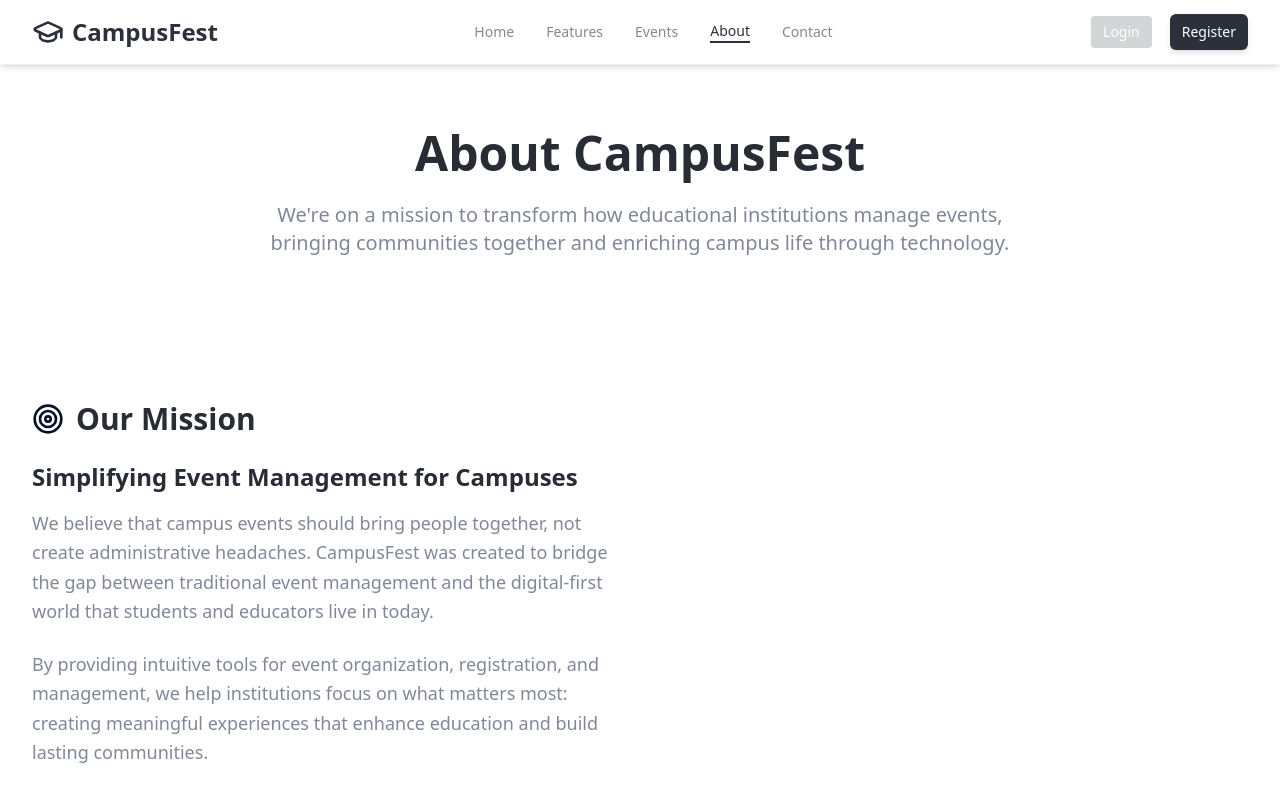
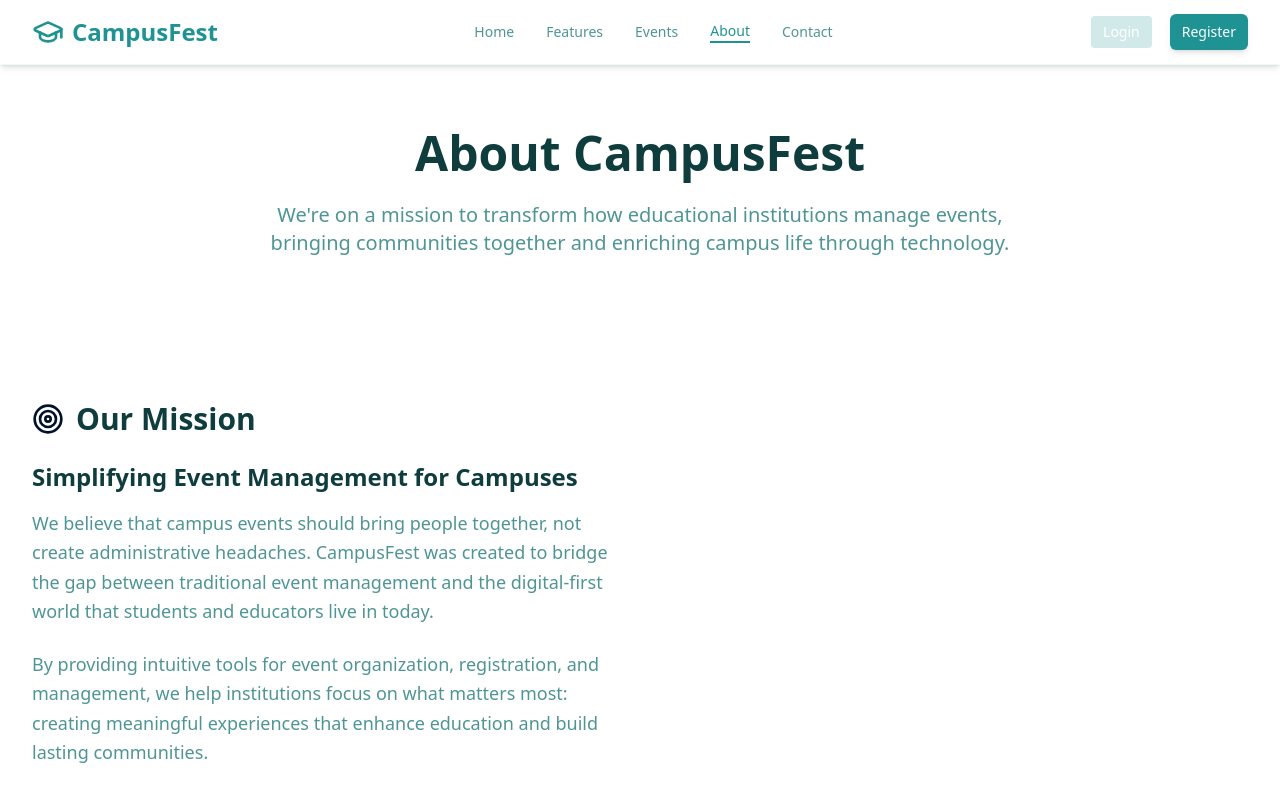
Before and after one commit to Hetvi-css/eventwave-campus, a React (Vite) app: page /about in a window 1280 px wide. Shown: the top 800 px of the page. Built offline with nearby package versions, Linux system fonts and the light colour scheme.

Commit message:
Update color palette
Change the website's color scheme to a new, more appealing palette.

```diff
--- a/src/components/ui/button.tsx
+++ b/src/components/ui/button.tsx
@@ -18,7 +18,7 @@ const buttonVariants = cva(
           "bg-campus-secondary text-campus-text hover:bg-campus-secondary/90 hover:shadow-md",
         ghost: "text-campus-primary hover:bg-campus-primary-light hover:text-campus-primary-dark",
         link: "text-campus-primary underline-offset-4 hover:underline",
-        hero: "bg-gradient-to-r from-campus-primary to-campus-primary-dark text-campus-white hover:shadow-lg transform hover:-translate-y-1 text-base font-semibold",
+        hero: "bg-gradient-to-r from-campus-primary to-campus-accent text-campus-white hover:shadow-lg transform hover:-translate-y-1 text-base font-semibold",
         cta: "bg-campus-primary text-campus-white hover:bg-campus-primary-dark shadow-md hover:shadow-lg transform hover:scale-105 font-medium",
         accent: "bg-campus-accent text-campus-white hover:bg-campus-accent/90 shadow-md hover:shadow-lg transform hover:-translate-y-0.5",
       },
--- a/src/index.css
+++ b/src/index.css
@@ -36,24 +36,24 @@
     --input: 214 32% 91%;
     --ring: 210 20% 25%;
 
-    /* CampusFest specific tokens - Ultra Subtle Color Palette */
-    --campus-primary: 220 15% 20%;
-    --campus-primary-light: 220 10% 95%;
-    --campus-primary-dark: 220 20% 12%;
-    --campus-secondary: 210 8% 92%;
-    --campus-accent: 220 10% 65%;
+    /* CampusFest specific tokens - Modern Teal & Orange Palette */
+    --campus-primary: 180 65% 35%;
+    --campus-primary-light: 180 60% 95%;
+    --campus-primary-dark: 180 70% 25%;
+    --campus-secondary: 35 80% 92%;
+    --campus-accent: 25 85% 60%;
     --campus-white: 0 0% 100%;
-    --campus-gray: 220 5% 97%;
-    --campus-text: 220 15% 18%;
-    --campus-text-light: 220 10% 55%;
-    --campus-success: 150 25% 40%;
-    --campus-warning: 40 35% 50%;
-    --campus-error: 0 35% 50%;
+    --campus-gray: 180 15% 96%;
+    --campus-text: 180 60% 15%;
+    --campus-text-light: 180 30% 45%;
+    --campus-success: 140 60% 45%;
+    --campus-warning: 35 85% 55%;
+    --campus-error: 0 65% 55%;
 
     /* Gradients */
-    --gradient-hero: linear-gradient(135deg, hsl(var(--campus-primary)), hsl(var(--campus-accent)));
+    --gradient-hero: linear-gradient(135deg, hsl(var(--campus-primary)), hsl(var(--campus-primary-dark)));
     --gradient-card: linear-gradient(145deg, hsl(var(--campus-white)), hsl(var(--campus-gray)));
-    --gradient-button: linear-gradient(135deg, hsl(var(--campus-primary)), hsl(var(--campus-primary-dark)));
+    --gradient-button: linear-gradient(135deg, hsl(var(--campus-primary)), hsl(var(--campus-accent)));
     --gradient-accent: linear-gradient(90deg, hsl(var(--campus-secondary)), hsl(var(--campus-accent)));
 
     /* Shadows */
```
